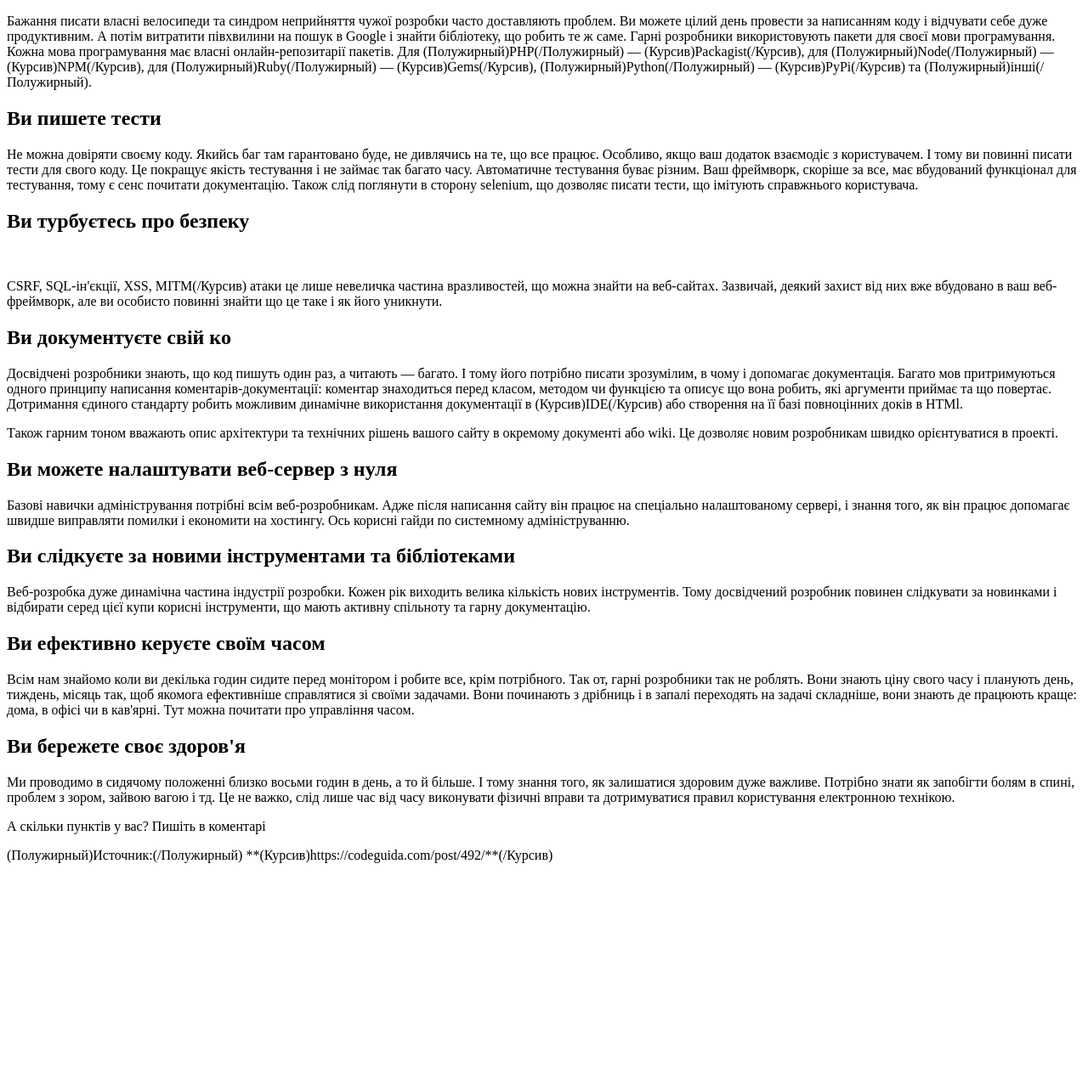
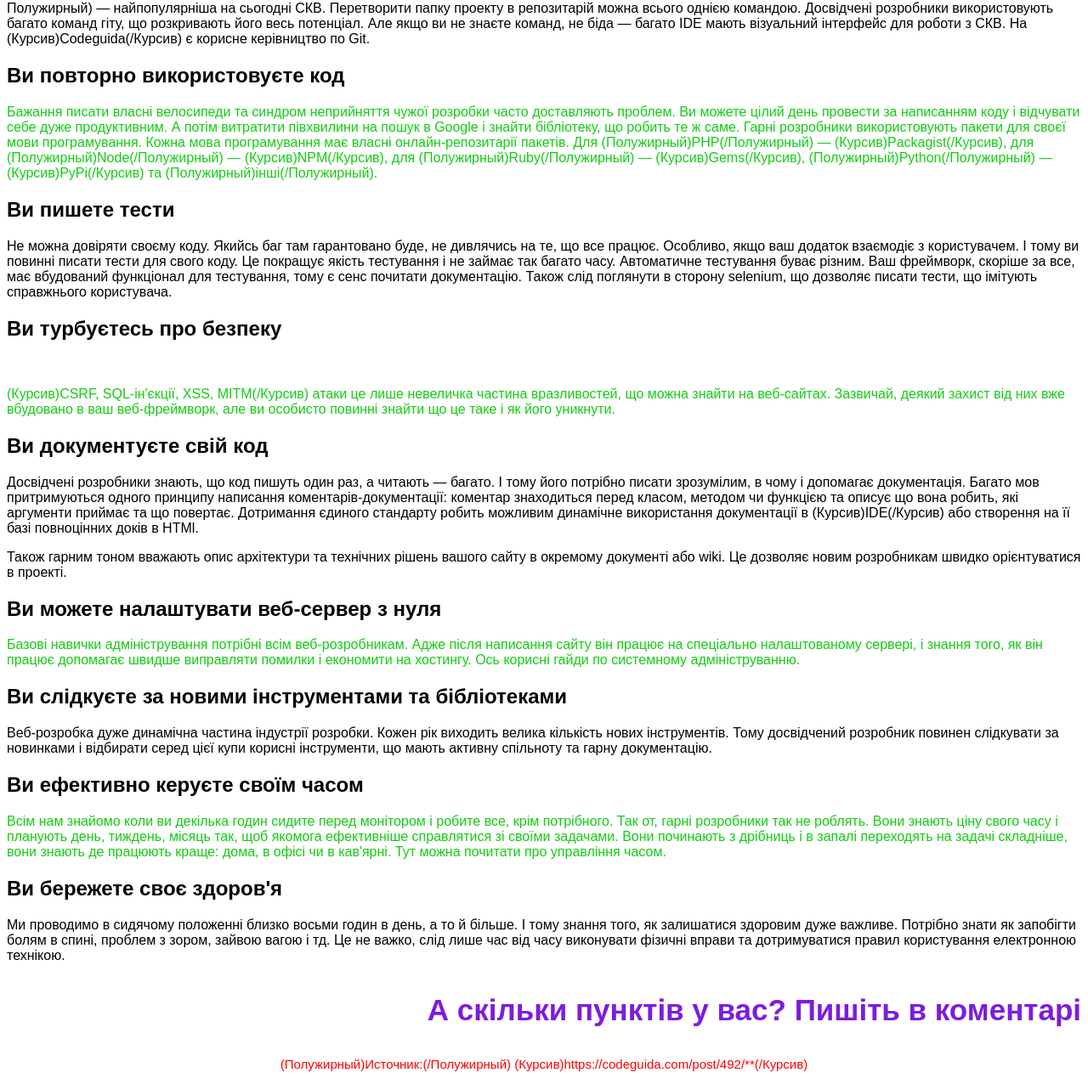
Before and after one commit to lena6331531/Home-Work-JS, a plain HTML site: page main/index.html in a window 1280 px wide. Shown: the part 638-1914 px from the top of the page at 85% size. Before the commit the page ends 1670 px from the top, so only its background shows below. Drawn offline with Linux system fonts and the light colour scheme.

Commit message:
new rework

```diff
--- a/main/index.html
+++ b/main/index.html
@@ -1,48 +1,135 @@
 <!DOCTYPE html>
 <html lang="en">
-<head>
-    <meta charset="UTF-8">
-    <meta http-equiv="X-UA-Compatible" content="IE=edge">
-    <meta name="viewport" content="width=device-width, initial-scale=1.0">
+  <head>
+    <meta charset="UTF-8" />
+    <meta http-equiv="X-UA-Compatible" content="IE=edge" />
+    <meta name="viewport" content="width=device-width, initial-scale=1.0" />
     <title>Document</title>
-    <link rel="stylesheet" href="main.css">
-</head>
-<body>
+    <link rel="stylesheet" href="main.css" />
+  </head>
+  <body>
     <abbr title="Украина/Ukraine">UA</abbr>
-    <p><cite>Это текст тега cite</cite></P>
+    <p><cite>Это текст тега cite</cite></p>
     <p>Это обычный текст<code> Это тескст тега code</code></p>
     <p><del>Это текст тега del</del></p>
     <p><dfn>Это текст тега dfn</dfn></p>
     <p><ins>Это текст тега ins</ins></p>
     <h1>10 ознак того, що ви гарний веб-розробник</h1>
-    <p>11 серпня 2016 11:56 OlegWock 8203 5</p>
-    <p>Ось ви знаєте як зробити той чи інший сайт, але чи заслуговуєте ви звання класного веб-розробника? Ось 10 ознак гарного веб розробника. Сподіваюсь, у вас буде 10/10.</p>
+    <p class= "grey">11 серпня 2016 11:56 OlegWock 8203 5</p>
+    <p>
+      Ось ви знаєте як зробити той чи інший сайт, але чи заслуговуєте ви звання
+      класного веб-розробника? Ось 10 ознак гарного веб розробника. Сподіваюсь,
+      у вас буде 10/10.
+    </p>
     <h2>Ви використовуєте фреймворк</h2>
-    <p>Навіть якщо ви супер-зірка розробки — фреймворк необхідна річ. Він представляє купу корисних бібліотек і нав'язує гарні практики замість того, щоб ви винаходили свої велосипеди. А як приємний бонус, ви отримуєте шаблонізацію, красиві URL, управління сесіями, зручний інтерфейс роботи з БД (ORM) та багато іншого. Використання фреймворка зменшує кількість написаного коду та ризик отримати дірку в безпеці вашого сайту. Тому ви однозначно повинні використовувати хоч один. Тут можна знайти дуже великий список.</p>
+    <p class="darkGrey">
+      Навіть якщо ви супер-зірка розробки — фреймворк необхідна річ. Він
+      представляє купу корисних бібліотек і нав'язує гарні практики замість
+      того, щоб ви винаходили свої велосипеди. А як приємний бонус, ви отримуєте
+      шаблонізацію, красиві URL, управління сесіями, зручний інтерфейс роботи з
+      БД (ORM) та багато іншого. Використання фреймворка зменшує кількість
+      написаного коду та ризик отримати дірку в безпеці вашого сайту. Тому ви
+      однозначно повинні використовувати хоч один. Тут можна знайти дуже великий
+      список.
+    </p>
     <h2>Ви використовуєте систему контролю версій</h2>
-    <p>СКВ дозволяє відслідковувати кожну зміну в вашому коді, порівнювати різні його версії, організовувати відокремлену роботу над різними версіями. (Полужирный)Git(/Полужирный) — найпопулярніша на сьогодні СКВ. Перетворити папку проекту в репозитарій можна всього однією командою. Досвідчені розробники використовують багато команд гіту, що розкривають його весь потенціал. Але якщо ви не знаєте команд, не біда — багато IDE мають візуальний інтерфейс для роботи з СКВ. На (Курсив)Codeguida(/Курсив) є корисне керівництво по Git.</p>
+    <p>
+      СКВ дозволяє відслідковувати кожну зміну в вашому коді, порівнювати різні
+      його версії, організовувати відокремлену роботу над різними версіями.
+      (Полужирный)Git(/Полужирный) — найпопулярніша на сьогодні СКВ. Перетворити
+      папку проекту в репозитарій можна всього однією командою. Досвідчені
+      розробники використовують багато команд гіту, що розкривають його весь
+      потенціал. Але якщо ви не знаєте команд, не біда — багато IDE мають
+      візуальний інтерфейс для роботи з СКВ. На (Курсив)Codeguida(/Курсив) є
+      корисне керівництво по Git.
+    </p>
     <h2>Ви повторно використовуєте код</h2>
-    <p>Бажання писати власні велосипеди та синдром неприйняття чужої розробки часто доставляють проблем. Ви можете цілий день провести за написанням коду і відчувати себе дуже продуктивним. А потім витратити півхвилини на пошук в Google і знайти бібліотеку, що робить те ж саме. Гарні розробники використовують пакети для своєї мови програмування. Кожна мова програмування має власні онлайн-репозитарії пакетів. Для (Полужирный)PHP(/Полужирный) — (Курсив)Packagist(/Курсив), для (Полужирный)Node(/Полужирный) — (Курсив)NPM(/Курсив), для (Полужирный)Ruby(/Полужирный) — (Курсив)Gems(/Курсив), (Полужирный)Python(/Полужирный) — (Курсив)PyPi(/Курсив) та (Полужирный)інші(/Полужирный).</p>
+    <p class="darkGrey">
+      Бажання писати власні велосипеди та синдром неприйняття чужої розробки
+      часто доставляють проблем. Ви можете цілий день провести за написанням
+      коду і відчувати себе дуже продуктивним. А потім витратити півхвилини на
+      пошук в Google і знайти бібліотеку, що робить те ж саме. Гарні розробники
+      використовують пакети для своєї мови програмування. Кожна мова
+      програмування має власні онлайн-репозитарії пакетів. Для
+      (Полужирный)PHP(/Полужирный) — (Курсив)Packagist(/Курсив), для
+      (Полужирный)Node(/Полужирный) — (Курсив)NPM(/Курсив), для
+      (Полужирный)Ruby(/Полужирный) — (Курсив)Gems(/Курсив),
+      (Полужирный)Python(/Полужирный) — (Курсив)PyPi(/Курсив) та
+      (Полужирный)інші(/Полужирный).
+    </p>
     <h2>Ви пишете тести</h2>
-    <p>Не можна довіряти своєму коду. Якийсь баг там гарантовано буде, не дивлячись на те, що все працює. Особливо, якщо ваш додаток взаємодіє з користувачем. І тому ви повинні писати тести для свого коду. Це покращує якість тестування і не займає так багато часу. Автоматичне тестування буває різним. Ваш фреймворк, скоріше за все, має вбудований функціонал для тестування, тому є сенс почитати документацію. Також слід поглянути в сторону selenium, що дозволяє писати тести, що імітують справжнього користувача.</p>
+    <p>
+      Не можна довіряти своєму коду. Якийсь баг там гарантовано буде, не
+      дивлячись на те, що все працює. Особливо, якщо ваш додаток взаємодіє з
+      користувачем. І тому ви повинні писати тести для свого коду. Це покращує
+      якість тестування і не займає так багато часу. Автоматичне тестування
+      буває різним. Ваш фреймворк, скоріше за все, має вбудований функціонал для
+      тестування, тому є сенс почитати документацію. Також слід поглянути в
+      сторону selenium, що дозволяє писати тести, що імітують справжнього
+      користувача.
+    </p>
     <h2>Ви турбуєтесь про безпеку</h2>
-    <br>
-    <p>CSRF, SQL-ін'єкції, XSS, MITM(/Курсив) атаки це лише невеличка частина вразливостей, що можна знайти на веб-сайтах. Зазвичай, деякий захист від них вже вбудовано в ваш веб-фреймворк, але ви особисто повинні знайти що це таке і як його уникнути.</p>
-    <h2>Ви документуєте свій ко</h2>
-    <p>Досвідчені розробники знають, що код пишуть один раз, а читають — багато. І тому його потрібно писати зрозумілим, в чому і допомагає документація. Багато мов притримуються одного принципу написання коментарів-документації: коментар знаходиться перед класом, методом чи функцією та описує що вона робить, які аргументи приймає та що повертає. Дотримання єдиного стандарту робить можливим динамічне використання документації в (Курсив)IDE(/Курсив) або створення на її базі повноцінних доків в HTMl.</p>
-    <p>Також гарним тоном вважають опис архітектури та технічних рішень вашого сайту в окремому документі або wiki. Це дозволяє новим розробникам швидко орієнтуватися в проекті.</p>
+    <br />
+    <p class="darkGrey">
+    (Курсив)CSRF, SQL-ін'єкції, XSS, MITM(/Курсив) атаки це лише невеличка частина
+      вразливостей, що можна знайти на веб-сайтах. Зазвичай, деякий захист від
+      них вже вбудовано в ваш веб-фреймворк, але ви особисто повинні знайти що
+      це таке і як його уникнути.
+    </p>
+    <h2>Ви документуєте свій код</h2>
+    <p>
+      Досвідчені розробники знають, що код пишуть один раз, а читають — багато.
+      І тому його потрібно писати зрозумілим, в чому і допомагає документація.
+      Багато мов притримуються одного принципу написання
+      коментарів-документації: коментар знаходиться перед класом, методом чи
+      функцією та описує що вона робить, які аргументи приймає та що повертає.
+      Дотримання єдиного стандарту робить можливим динамічне використання
+      документації в (Курсив)IDE(/Курсив) або створення на її базі повноцінних
+      доків в HTMl.
+    </p>
+    <p>
+      Також гарним тоном вважають опис архітектури та технічних рішень вашого
+      сайту в окремому документі або wiki. Це дозволяє новим розробникам швидко
+      орієнтуватися в проекті.
+    </p>
     <h2>Ви можете налаштувати веб-сервер з нуля</h2>
-    <p>Базові навички адміністрування потрібні всім веб-розробникам. Адже після написання сайту він працює на спеціально налаштованому сервері, і знання того, як він працює допомагає швидше виправляти помилки і економити на хостингу. Ось корисні гайди по системному адмініструванню.</p>
+    <p class="darkGrey">
+      Базові навички адміністрування потрібні всім веб-розробникам. Адже після
+      написання сайту він працює на спеціально налаштованому сервері, і знання
+      того, як він працює допомагає швидше виправляти помилки і економити на
+      хостингу. Ось корисні гайди по системному адмініструванню.
+    </p>
     <h2>Ви слідкуєте за новими інструментами та бібліотеками</h2>
-    <p>Веб-розробка дуже динамічна частина індустрії розробки. Кожен рік виходить велика кількість нових інструментів. Тому досвідчений розробник повинен слідкувати за новинками і відбирати серед цієї купи корисні інструменти, що мають активну спільноту та гарну документацію.</p>
+    <p>
+      Веб-розробка дуже динамічна частина індустрії розробки. Кожен рік виходить
+      велика кількість нових інструментів. Тому досвідчений розробник повинен
+      слідкувати за новинками і відбирати серед цієї купи корисні інструменти,
+      що мають активну спільноту та гарну документацію.
+    </p>
     <h2>Ви ефективно керуєте своїм часом</h2>
-    <p>Всім нам знайомо коли ви декілька годин сидите перед монітором і робите все, крім потрібного. Так от, гарні розробники так не роблять. Вони знають ціну свого часу і планують день, тиждень, місяць так, щоб якомога ефективніше справлятися зі своїми задачами. Вони починають з дрібниць і в запалі переходять на задачі складніше, вони знають де працюють краще: дома, в офісі чи в кав'ярні. Тут можна почитати про управління часом.</p>
+    <p class="darkGrey">
+      Всім нам знайомо коли ви декілька годин сидите перед монітором і робите
+      все, крім потрібного. Так от, гарні розробники так не роблять. Вони знають
+      ціну свого часу і планують день, тиждень, місяць так, щоб якомога
+      ефективніше справлятися зі своїми задачами. Вони починають з дрібниць і в
+      запалі переходять на задачі складніше, вони знають де працюють краще:
+      дома, в офісі чи в кав'ярні. Тут можна почитати про управління часом.
+    </p>
     <h2>Ви бережете своє здоров'я</h2>
-    <p>Ми проводимо в сидячому положенні близко восьми годин в день, а то й більше. І тому знання того, як залишатися здоровим дуже важливе. Потрібно знати як запобігти болям в спині, проблем з зором, зайвою вагою і тд. Це не важко, слід лише час від часу виконувати фізичні вправи та дотримуватися правил користування електронною технікою.</p>
-    <p>А скільки пунктів у вас? Пишіть в коментарі</p>
-    <p>(Полужирный)Источник:(/Полужирный) **(Курсив)https://codeguida.com/post/492/**(/Курсив)</p>
+    <p>
+      Ми проводимо в сидячому положенні близко восьми годин в день, а то й
+      більше. І тому знання того, як залишатися здоровим дуже важливе. Потрібно
+      знати як запобігти болям в спині, проблем з зором, зайвою вагою і тд. Це
+      не важко, слід лише час від часу виконувати фізичні вправи та
+      дотримуватися правил користування електронною технікою.
+    </p >
+    <p class= "grey2">А скільки пунктів у вас? Пишіть в коментарі</p>
+    <p id="last">
+      (Полужирный)Источник:(/Полужирный)
+      (Курсив)https://codeguida.com/post/492/**(/Курсив)
+    </p>
     <!--script src="./main.js"-->
 
     <!--/script-->
-</body>
+  </body>
 </html>
--- /dev/null
+++ b/main/main.css
@@ -0,0 +1,28 @@
+* {
+    font-family: Arial, Helvetica, sans-serif;
+}
+h1 {
+    font-size: 40px;
+}
+.grey{
+    color: rgb(125, 28, 221);
+    font-size: 35px;
+    text-decoration: underline;
+}
+.darkGrey {
+    color: rgb(19, 204, 19);
+}
+#last {
+    color: blue;
+}
+.grey2{
+    color: rgb(125, 28, 221);
+    font-size: 35px;
+    font-weight: bold;
+    text-align: right;
+}
+#last {
+    color: red;
+    font-size: 15px;
+    text-align: center;
+}
```
